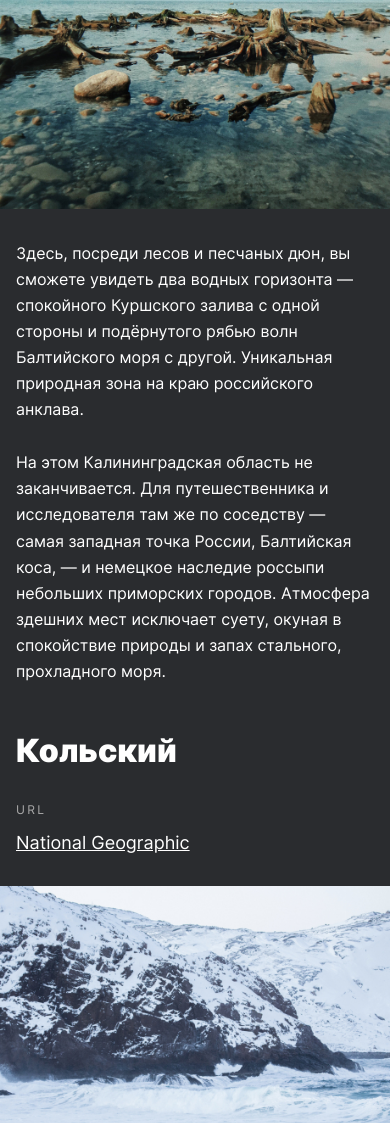
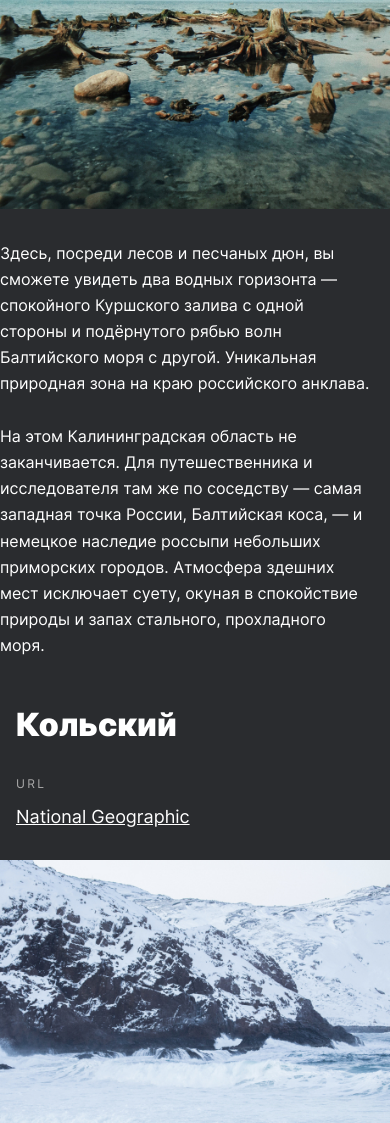
Before and after one commit to Vektor0157/russian-travel, a plain HTML site: page index.html in a window 390 px wide. Shown: the part 5085-6208 px from the top of the page. Drawn offline with Linux system fonts and the light colour scheme.

Commit message:
Update place__paragraph.css

```diff
--- a/blocks/place/__paragraph/place__paragraph.css
+++ b/blocks/place/__paragraph/place__paragraph.css
@@ -13,9 +13,3 @@
 		margin: 0 16px 27px 0;
 	}
 }
-@media screen and (max-width: 768px){
-	.place__paragraph{
-		font-size: 16px;
-		margin: 0 16px 27px;
-	}
-}
```
